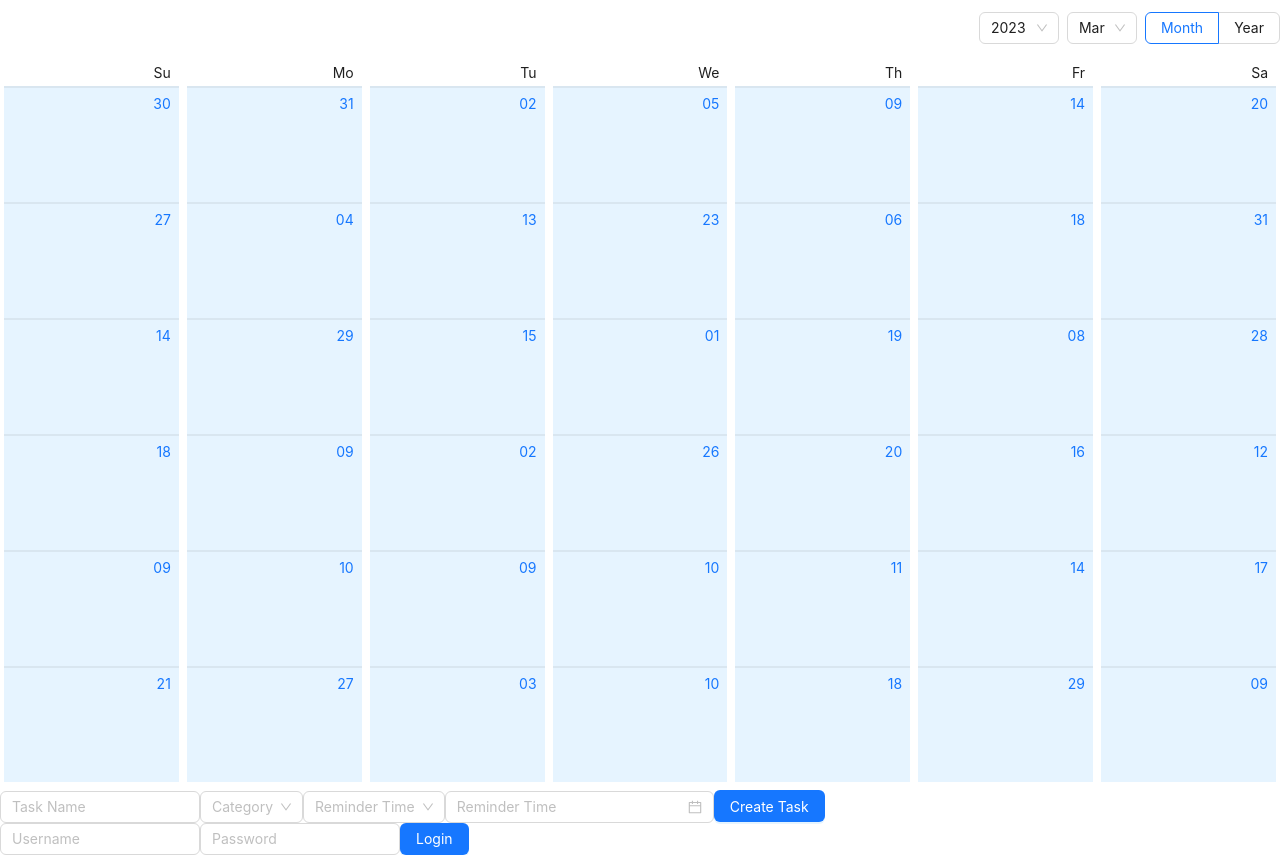
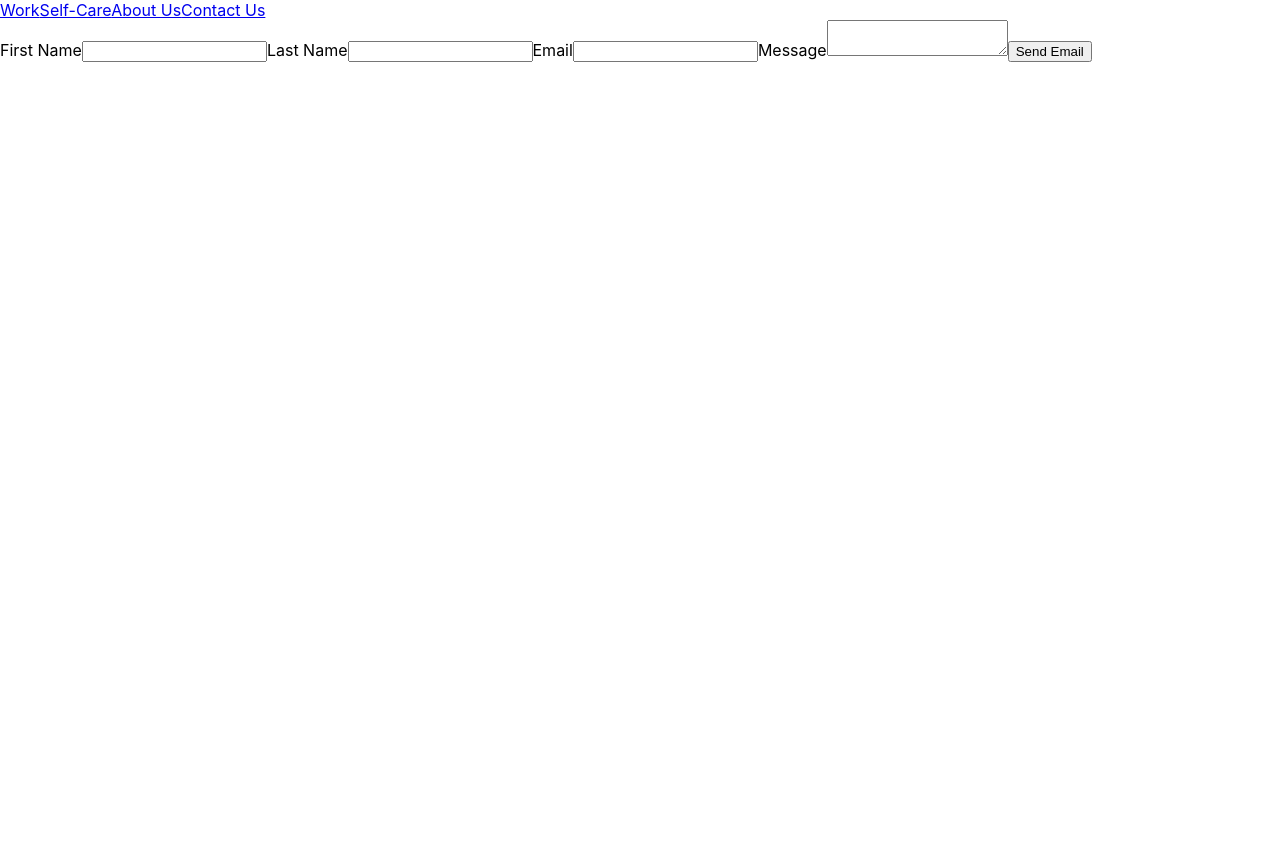
Before and after one commit to TimothyDanfield/Agenda-X-Productivity, a React (Create React App) app: page /contact in a window 1280 px wide. After the commit the page ends 800 px from the top, so only its background shows below. Built offline with nearby package versions, Linux system fonts and the light colour scheme.

Commit message:
Functional NavBar with Clickable Links

```diff
--- a/src/App.js
+++ b/src/App.js
@@ -1,16 +1,25 @@
 import React from 'react'
+import {Routes, Route} from 'react-router-dom'
 import "./App.css"
-import Task from "./components/Task/Task"
-import LoginPage from "./components/User/LoginPage"
-import WelcomePage from "./components/Home/WelcomePage"
+import NavBar from './components/NavBar/NavBar'
+import Task from './components/Task/Task'
+import LoginPage from './components/User/LoginPage'
+import WelcomePage from './components/Home/WelcomePage'
+import AboutUs from './components/AboutUs/AboutUs'
+import ContactUs from './components/ContactUs/ContactUs'
 const App = () => {
 
 
   return(
     <div>
-
-    <Task />
-    <LoginPage />
+    <NavBar />
+    <Routes>
+      <Route exact path="/task" element={<Task />} />
+      <Route exact path="/login" element={<LoginPage />} />
+      <Route exact path="/welcome" element={<WelcomePage />} />
+      <Route exact path="/aboutus" element={<AboutUs />} />
+      <Route exact path="/contact" element={<ContactUs />} />
+    </Routes>
     </div>
   )
 }
--- a/src/components/AboutUs/AboutUs.js
+++ b/src/components/AboutUs/AboutUs.js
@@ -1,15 +1,13 @@
-//    <html>
-//      <head>
-//        <title>AgendaXProductivity</title>
-//      </head>
+import React from 'react';
 
-//      <body>
+const AboutUs = () => {
+  return (
+    <div>
+      <h1>About Team LiveWires</h1>
+      <p>Team LiveWires is a team of three developers, Nathan Grandinette, Vesper Wetzel and Timothy Danfield. They are working together to create a productivity app that will help people stay organized and productive.</p>
+      <p>The app will provide users with a range of features such as task management, calendar integration, and reminders. It will also have an intuitive user interface that makes it easy to use. With this project, Nathan, Vesper and Timothy are aiming to make it easier for people to stay on top of their tasks and get more done.</p>
+    </div>
+  );
+};
 
-
-
-//        <h1>Agenda-X-Productivity</h1>
-//        <h2>Mission Statment: Nathan, Vesper and Tim are working together to create a productivity app that will help people stay organized and productive. The app will provide users with a range of features such as task management, calendar integration, and reminders. It will also have an intuitive user interface that makes it easy to use. With this project, Nathan, Vesper and Tim are aiming to make it easier for people to stay on top of their tasks and get more done. </h2>
-
-//      </body>
-
-//    </html>
+export default AboutUs;
--- /dev/null
+++ b/src/components/ContactUs/ContactUs.js
@@ -0,0 +1,53 @@
+import React, { useState } from "react";
+
+const ContactUs = () => {
+  const [firstName, setFirstName] = useState("");
+  const [lastName, setLastName] = useState("");
+  const [email, setEmail] = useState("");
+  const [message, setMessage] = useState("");
+
+  const handleSubmit = (e) => {
+    e.preventDefault();
+
+    // Send email here
+
+    alert("Email sent!");
+
+    // Reset form fields
+    setFirstName("");
+    setLastName("");
+    setEmail("");
+    setMessage("");
+  };
+
+  return (
+    <form onSubmit={handleSubmit}>
+      <label>First Name</label>
+      <input
+        type="text"
+        value={firstName}
+        onChange={(e) => setFirstName(e.target.value)}
+      />
+
+      <label>Last Name</label>
+      <input
+        type="text"
+        value={lastName}
+        onChange={(e) => setLastName(e.target.value)}
+      />
+
+      <label>Email</label>
+      <input
+        type="email"
+        value={email}
+        onChange={(e) => setEmail(e.target.value)}
+      />
+
+      <label>Message</label>
+      <textarea value={message} onChange={(e) => setMessage(e.target.value)} />
+
+      <button type="submit">Send Email</button>
+    </form>
+  );
+};
+export default ContactUs;
--- /dev/null
+++ b/src/components/NavBar/NavBar.js
@@ -0,0 +1,16 @@
+import React from "react";
+import { Link } from "react-router-dom";
+
+const NavBar = () => {
+  return (
+    <div className="navbar">
+      <Link to="/task">Work</Link>
+
+      <Link to="/self-care">Self-Care</Link>
+      <Link to="/aboutus">About Us</Link>
+      <Link to="/contact">Contact Us</Link>
+    </div>
+  );
+};
+
+export default NavBar;
--- a/src/components/Task/Task.js
+++ b/src/components/Task/Task.js
@@ -48,6 +48,8 @@ const Task = () => {
 
     setReminderTime("");
   };
+
+  // add color code to different categories || add completed or not completed
   return (
     <div>
       <Calendar onSelect={handleDateChange} value={date} />
--- a/src/index.js
+++ b/src/index.js
@@ -1,13 +1,18 @@
 import React from 'react';
+
 import ReactDOM from 'react-dom/client';
 import './index.css';
 import App from './App';
+
 import reportWebVitals from './reportWebVitals';
+import { BrowserRouter } from 'react-router-dom';
 
 const root = ReactDOM.createRoot(document.getElementById('root'));
 root.render(
   <React.StrictMode>
+  <BrowserRouter>
     <App />
+    </BrowserRouter>
   </React.StrictMode>
 );
 
```
